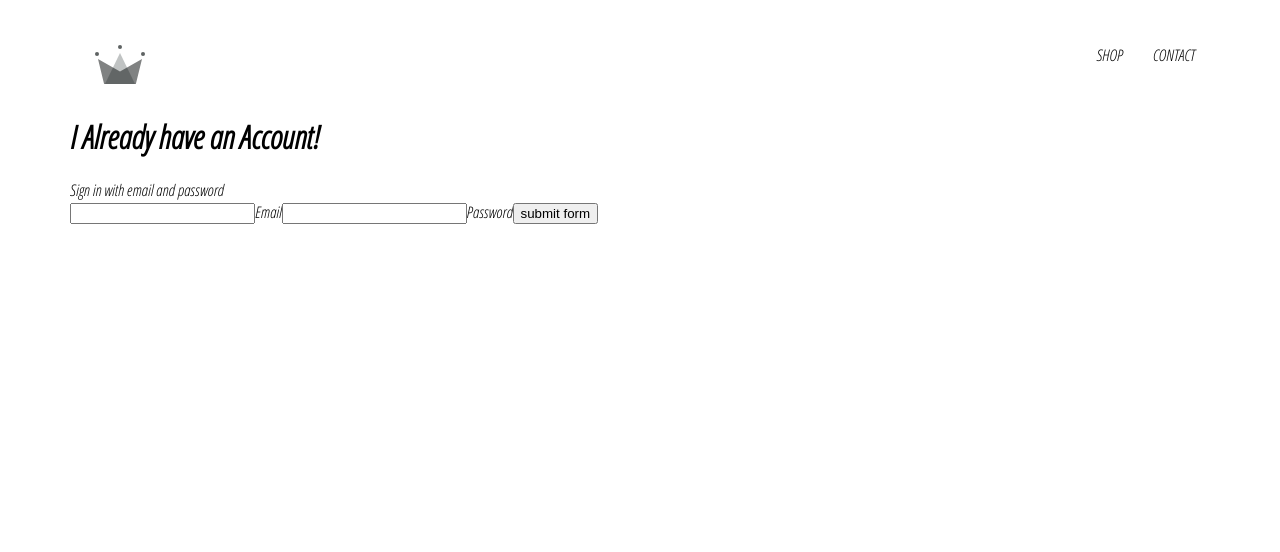
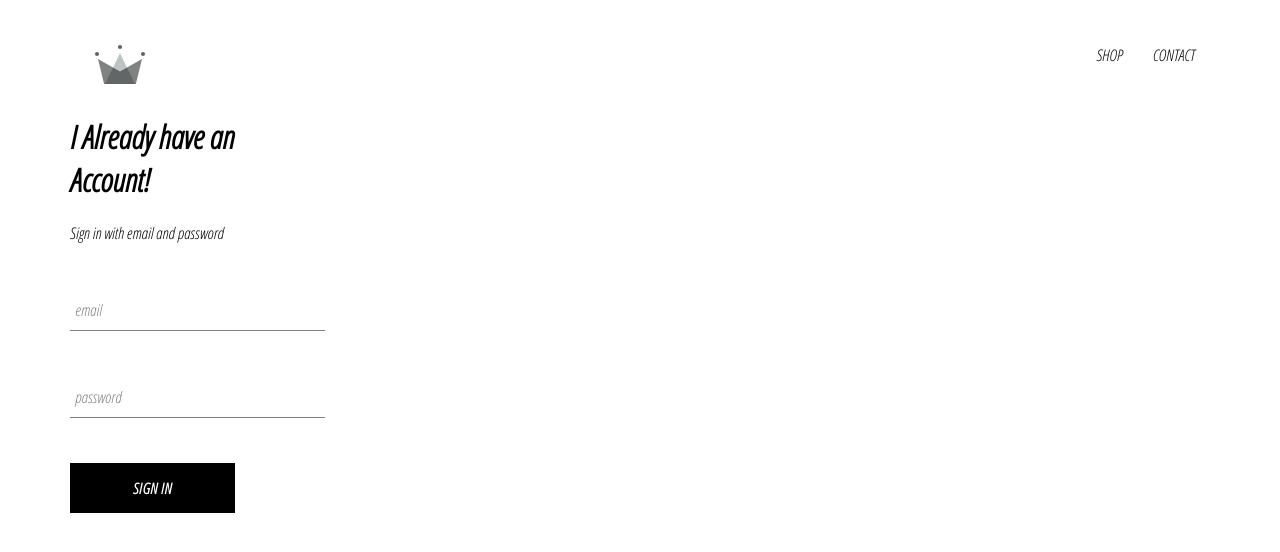
Before and after one commit to TahirIsmail/crwn-clothing, a React (Create React App) app: page /signin in a window 1280 px wide. Shown: the top 552 px of the page. Built offline with nearby package versions, Linux system fonts and the light colour scheme.

Commit message:
Adding sign up button and sign in component

```diff
--- /dev/null
+++ b/src/components/custom-button/custom-button.component.jsx
@@ -0,0 +1,8 @@
+import React from 'react';
+import './custom-button.styles.scss';
+const CustomButton = ({children,...otherProps}) => (
+    <button className='custom-button' {...otherProps}>
+        {children}
+    </button>
+)
+export default CustomButton;
--- /dev/null
+++ b/src/components/custom-button/custom-button.styles.scss
@@ -0,0 +1,22 @@
+.custom-button {
+    min-width: 165px;
+    width: auto;
+    height: 50px;
+    letter-spacing: 0.5px;
+    line-height: 50px;
+    padding: 0 35px 0 35px;
+    font-size: 15px;
+    background-color: black;
+    color: white;
+    text-transform: uppercase;
+    font-family: 'Open Sans Condensed';
+    font-weight: bolder;
+    border: none;
+    cursor: pointer;
+
+    &:hover {
+      background-color: white;
+      color: black;
+      border: 1px solid black;
+    }
+  }
--- a/src/components/form-input/form-input.component.jsx
+++ b/src/components/form-input/form-input.component.jsx
@@ -0,0 +1,14 @@
+import React from 'react';
+import './form-input.styles.scss';
+const FormInput = ({handlechange,label,...otherProps}) => (
+    <div className="group">
+        <input className='form-input' onChange={handlechange} {...otherProps} />
+        {label ?
+            (<label className={otherProps.value.length ? 'shrink':'form-input-label'}>
+                {label}
+            </label>):null
+
+        }
+    </div>
+)
+export default FormInput;
--- a/src/components/form-input/form-input.styles.scss
+++ b/src/components/form-input/form-input.styles.scss
@@ -0,0 +1,54 @@
+$sub-color: grey;
+$main-color: black;
+
+@mixin shrinkLabel {
+  top: -14px;
+  font-size: 12px;
+  color: $main-color;
+}
+
+.group {
+  position: relative;
+  margin: 45px 0;
+
+  .form-input {
+    background: none;
+    background-color: white;
+    color: $sub-color;
+    font-size: 18px;
+    padding: 10px 10px 10px 5px;
+    display: block;
+    width: 100%;
+    border: none;
+    border-radius: 0;
+    border-bottom: 1px solid $sub-color;
+    margin: 25px 0;
+
+    &:focus {
+      outline: none;
+    }
+
+    &:focus ~ .form-input-label {
+      @include shrinkLabel();
+    }
+  }
+
+  input[type='password'] {
+    letter-spacing: 0.3em;
+  }
+
+  .form-input-label {
+    color: $sub-color;
+    font-size: 16px;
+    font-weight: normal;
+    position: absolute;
+    pointer-events: none;
+    left: 5px;
+    top: 10px;
+    transition: 300ms ease all;
+
+    &.shrink {
+      @include shrinkLabel();
+    }
+  }
+}
--- a/src/components/sign-in/sign-in.component.jsx
+++ b/src/components/sign-in/sign-in.component.jsx
@@ -1,5 +1,7 @@
 import React from 'react';
 import './sign-in.styles.scss';
+import FormInput from '../form-input/form-input.component';
+import CustomButton from '../custom-button/custom-button.component';
 class SignIn extends React.Component{
     constructor(props) {
         super(props);
@@ -22,16 +24,15 @@
                 <h1>I Already have an Account!</h1>
                 <span>Sign in with email and password</span>
                 <form onSubmit={this.handleSubmit}>
-                    <input name='email' type='email' value={this.state.email} onChange={this.handleChange} required />
-                    <label htmlFor="email">Email</label>
-                    <input
+                    <FormInput name='email' type='email' value={this.state.email} handleChange={this.handleChange} label="email" required />
+                    <FormInput
                         name='password'
                         type='password'
                         value={this.state.password}
-                        onChange={this.handleChange}
+                        handleChange={this.handleChange}
+                        label='password'
                         required />
-                    <label htmlFor="password">Password</label>
-                    <input type="submit" value='submit form'/>
+                    <CustomButton type="submit">Sign In</CustomButton>
                 </form>
             </div>
         )
--- a/src/components/sign-in/sign-in.styles.scss
+++ b/src/components/sign-in/sign-in.styles.scss
@@ -0,0 +1,3 @@
+.sign-in{
+    width: 30vh;
+}
```
Also changed, not shown: 1 other file (tests, documents, lock files or other folders).
